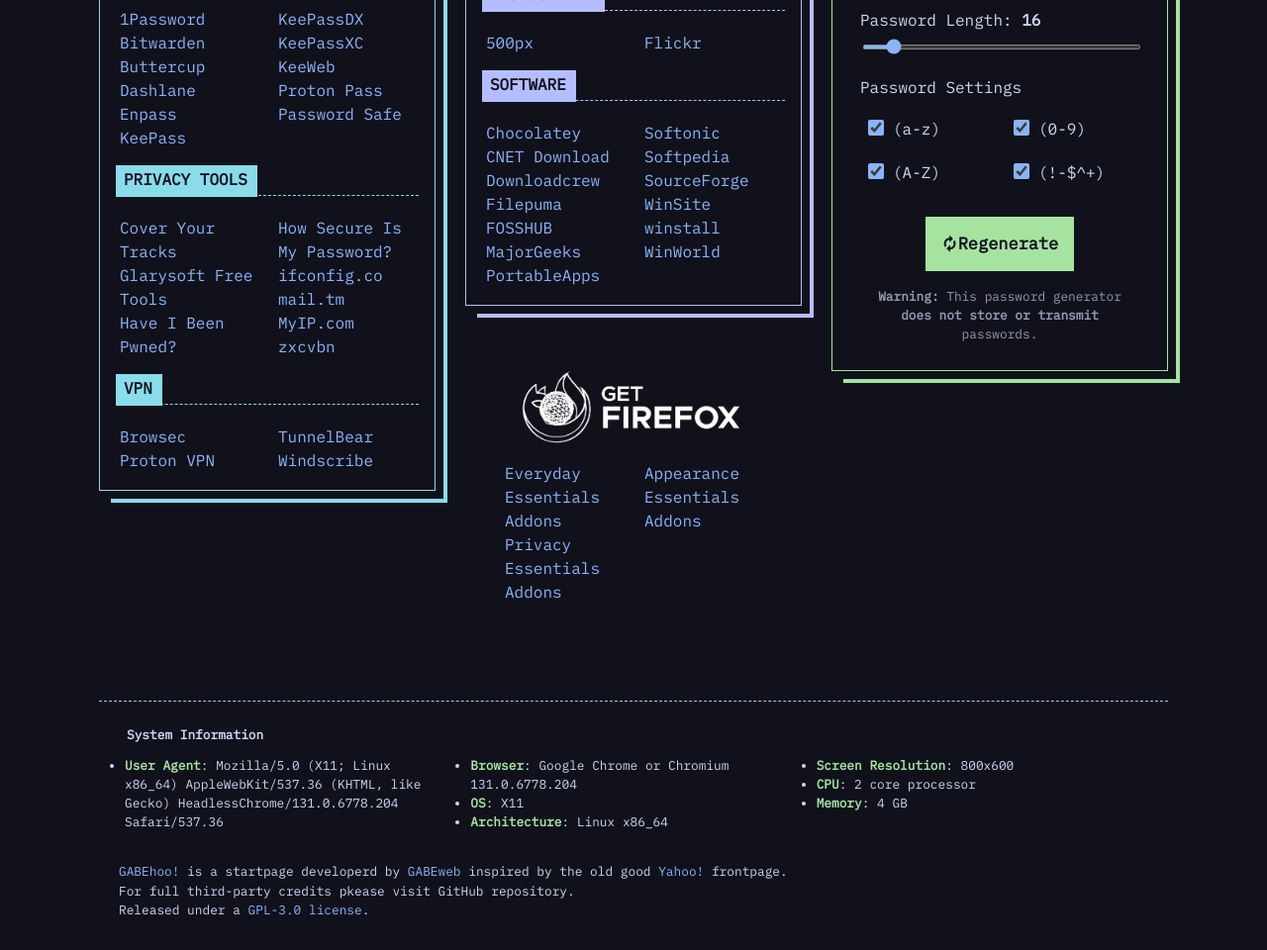
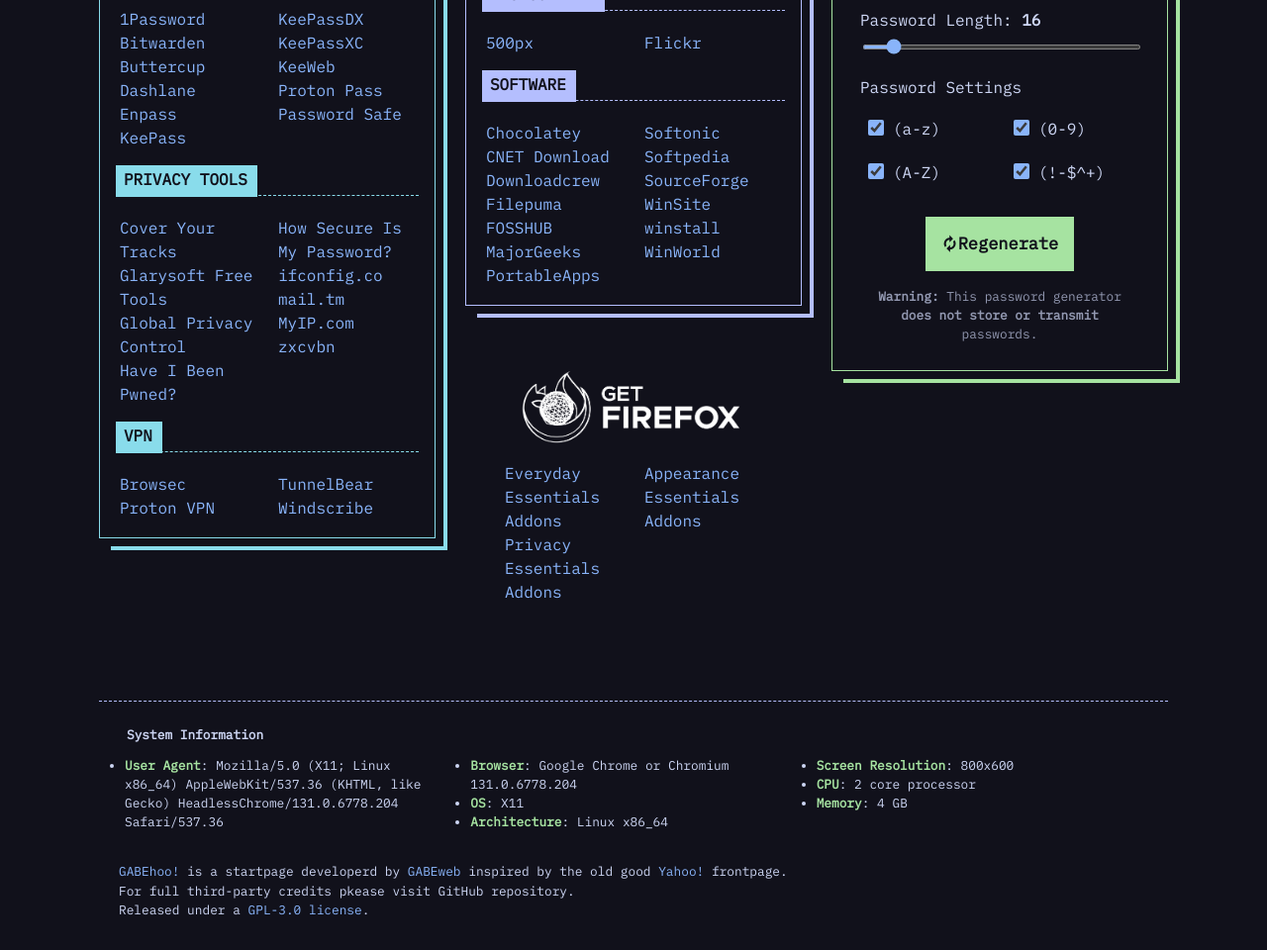
Before and after one commit to gabeweb/gabehoo, a plain HTML site: page index.html in a window 1280 px wide. Shown: the part 3833-4793 px from the top of the page at 99% size. Drawn offline with Linux system fonts and the light colour scheme; no server answers.

Commit message:
Add files via upload

```diff
--- a/index.html
+++ b/index.html
@@ -925,6 +925,9 @@
             <li>
               <a href="https://www.glarysoft.com/downloads/?p=free-page" title="Glarysoft Free Tools"
                 target="_blank">Glarysoft Free Tools</a>
+            </li>
+            <li>
+              <a href="https://global-privacy-control.glitch.me/" title="Global Privacy Control" target="_blank">Global Privacy Control</a>
             </li>
             <li>
               <a href="https://haveibeenpwned.com/" title="Have I Been Pwned?" target="_blank">Have I Been Pwned?</a>
```
